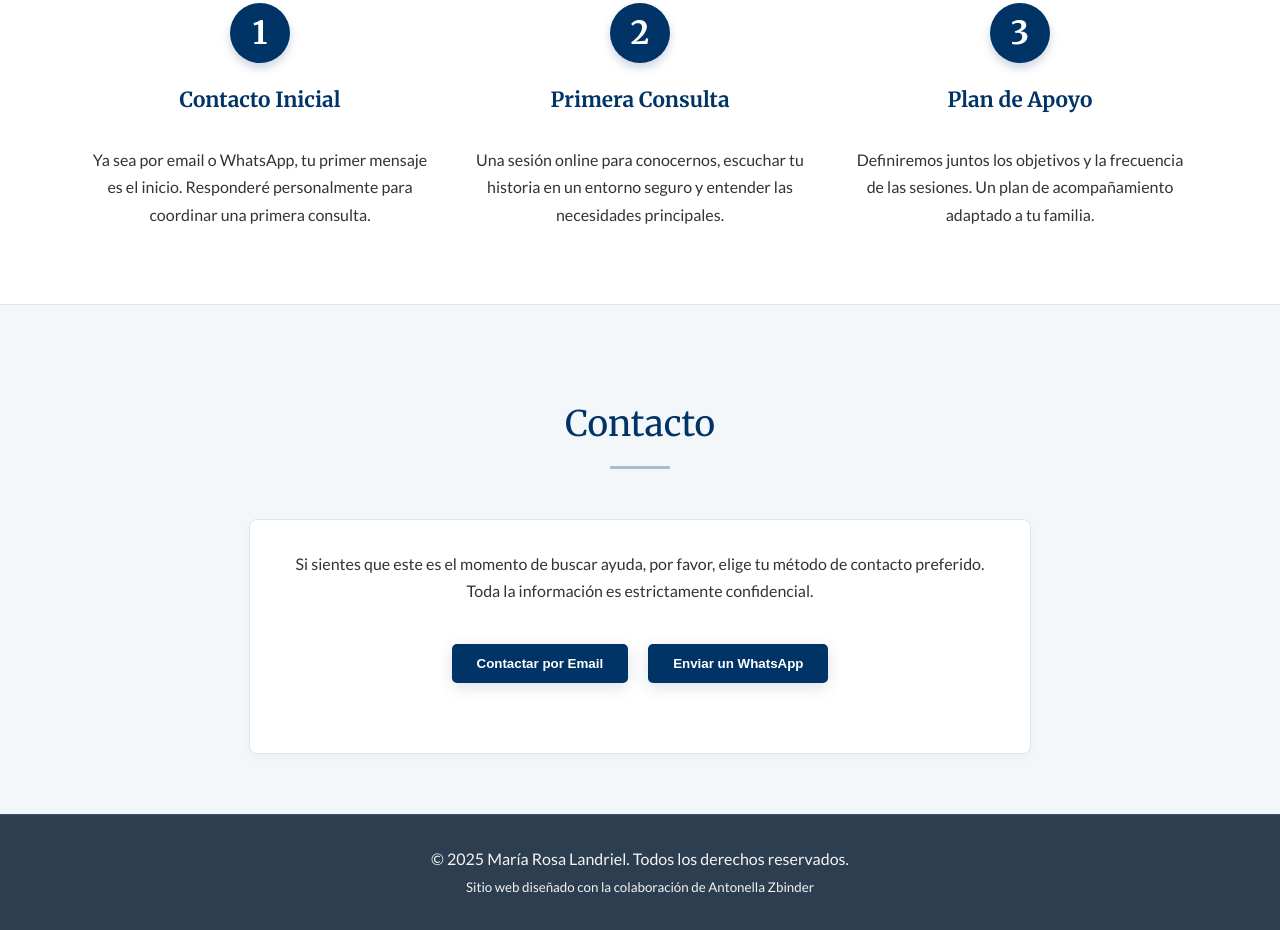
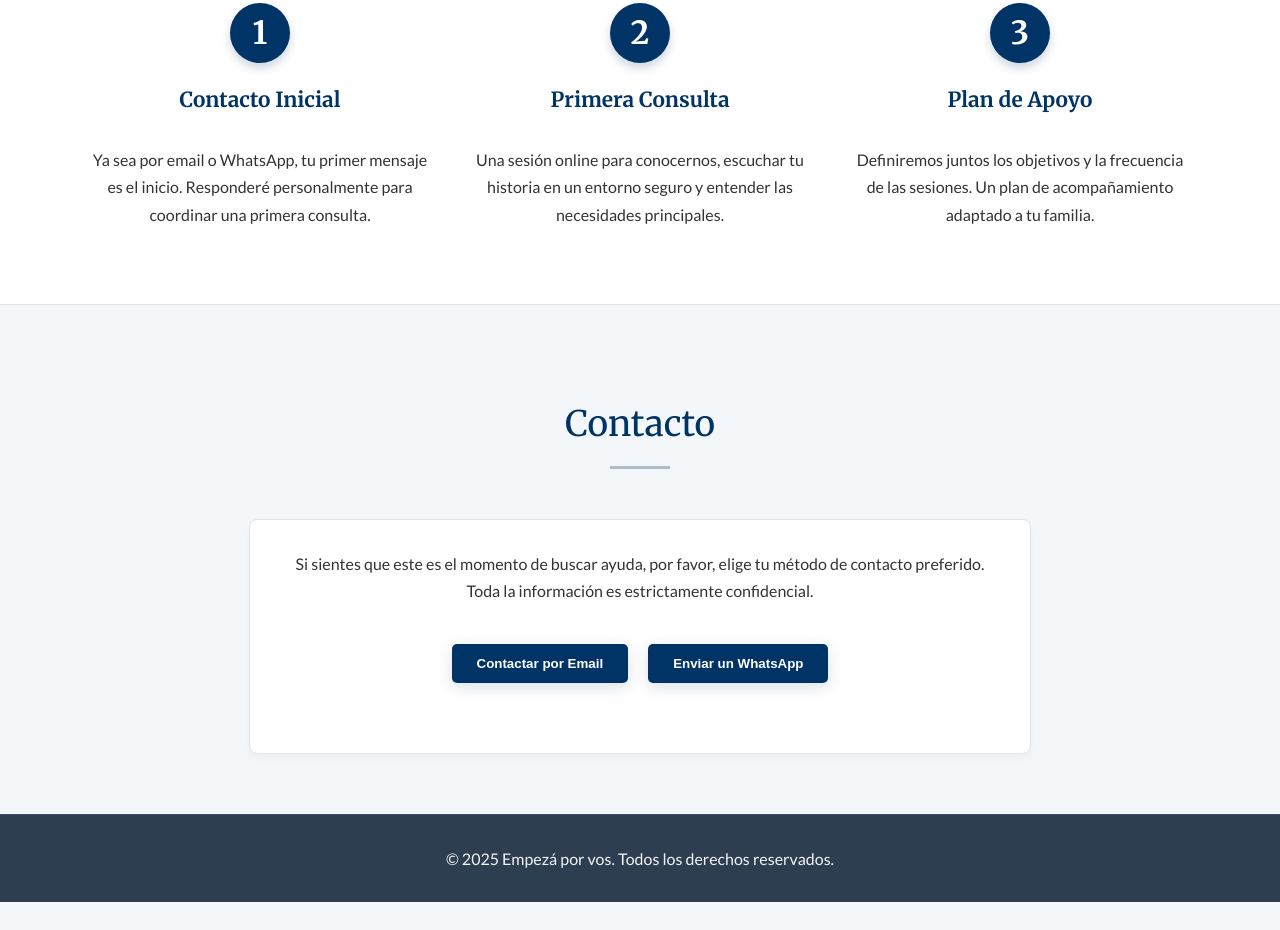
Before and after one commit to antonella-zbinder/pagina_abuela, a plain HTML site: page index.html in a window 1280 px wide. Shown: the part 2578-3508 px from the top of the page. After the commit the page ends 3480 px from the top, so only its background shows below. Drawn offline with Linux system fonts and the light colour scheme.

Commit message:
Update index.html

```diff
--- a/index.html
+++ b/index.html
@@ -196,8 +196,7 @@
 
     <footer>
         <div class="container">
-            <p>&copy; 2025 María Rosa Landriel. Todos los derechos reservados.</p>
-            <p><small>Sitio web diseñado con la colaboración de Antonella Zbinder</small></p>
+            <p>&copy; 2025 Empezá por vos. Todos los derechos reservados.</p>
         </div>
     </footer>
 
```
